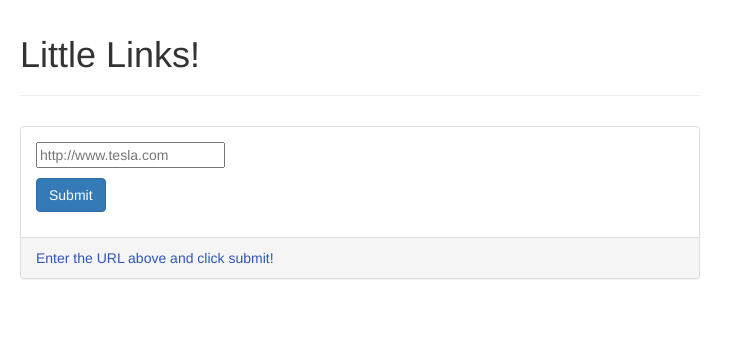
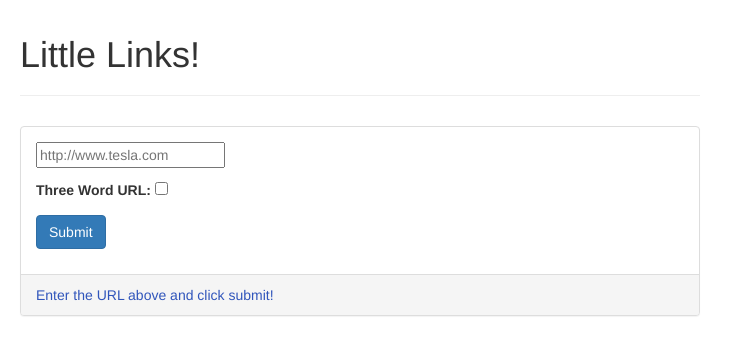
Before and after one commit to Jarbton/littlelinks-urlshortener, a Django app: page / in a window 1280 px wide. Shown: the top 355 px of the page, without its empty margins (0-743 px from the left). Run offline with Django 3.2, Linux system fonts and the light colour scheme; some libraries are stand-ins or nearby versions.

Commit message:
Alterations and Improvements
- New class based IndexView.
- Added toggle for three word address.
- Added validation for URLs.
- Removed unecessary 'makeshorter' function.
- Added link style formatting for generated URL.

```diff
--- a/shorturl/littlelinksite/forms.py
+++ b/shorturl/littlelinksite/forms.py
@@ -7,9 +7,14 @@ class UrlForm(forms.ModelForm):
         label='',
         widget=forms.TextInput(attrs={"placeholder": "http://www.tesla.com"})
     )
+    word_url = forms.BooleanField(
+        required=False,
+        label='Three Word URL:'
+    )
 
     class Meta:
         model = Shorturl
         fields = [
-            'orig_url'
+            'orig_url',
+            'word_url'
         ]
--- a/shorturl/littlelinksite/static/littlelinksite/css/style.css
+++ b/shorturl/littlelinksite/static/littlelinksite/css/style.css
@@ -25,3 +25,7 @@ header {
     color: #3055bb;
     display: hidden;
 }
+
+.errorlist li {
+    color: #e21f1f
+}
--- a/shorturl/littlelinksite/templates/littlelinksite/index.html
+++ b/shorturl/littlelinksite/templates/littlelinksite/index.html
@@ -14,8 +14,7 @@
     <div class="panel-footer">
         <span id="url-result">
         {% if not littlelink %}Enter the URL above and click submit!{% endif %}
-        {% if littlelink %}<a href={{littlelink}}>{{littlelink}}</a>{% endif%}
-
+        {% if littlelink %}<a href={{littlelink}}>{{littlelink}}</a>{% endif %}
         </span>
     </div>
 </div>
--- a/shorturl/littlelinksite/urls.py
+++ b/shorturl/littlelinksite/urls.py
@@ -3,7 +3,6 @@ from django.urls import path, re_path
 from . import views
 
 urlpatterns = [
-    path('', views.index, name='index'),
-    re_path(r'^(?P<new_url_id>\w{6})$', views.redirect_original, name='redirectoriginal'),
-    re_path(r'^makeshort/$', views.shorten_url, name='shortenurl'),
+    path('', views.IndexView.as_view() ),
+    re_path(r'^(?P<new_url_id>[-\w]+)$', views.redirect_original, name='redirectoriginal')
 ]
--- a/shorturl/littlelinksite/views.py
+++ b/shorturl/littlelinksite/views.py
@@ -2,50 +2,55 @@ from django.shortcuts import render_to_response, get_object_or_404, render
 from django.http import HttpResponseRedirect, HttpResponse
 from django.conf import settings
 from django.template.context_processors import csrf
+from django.views import View
 from urllib.parse import urlparse
 from .forms import UrlForm
-import random, string, json, requests, re
+
+import urllib.request
+import random, string, json, re
 
 from littlelinksite.models import Shorturl
 
 
-def index(request):
-    form = UrlForm(request.POST or None)
+class IndexView(View):
+    template_name = 'littlelinksite/index.html'
+    form_class = UrlForm
 
-    context = {
-        'form' : form
-    }
+    def get(self, request):
+        form = self.form_class
 
-    if form.is_valid():
-        new_url_id = get_new_url()
-        url = form.cleaned_data['orig_url']
-        b = Shorturl(orig_url=url, new_url_id=new_url_id)
-        b.save()
+        context = {'form' : form}
 
-        output_url = settings.SITE_URL + "/" + new_url_id
+        return render(request, self.template_name, context)
 
-        context["littlelink"] = output_url
+    def post(self, request):
+        form_class = self.form_class
+        form = form_class(request.POST)
 
-    return render(request, "littlelinksite/index.html", context)
+        context = { 'form' : form }
+
+        if form.is_valid():
+            word_url_bool = form.cleaned_data['word_url']
+            if word_url_bool:
+                new_url_id = get_new_word_url()
+            else:
+                new_url_id = get_new_url()
+
+            url = form.cleaned_data['orig_url']
+            b = Shorturl(orig_url=url, new_url_id=new_url_id)
+            b.save()
+
+            output_url = settings.SITE_URL + "/" + new_url_id
+
+            context["littlelink"] = output_url
+
+        return render(request, self.template_name, context)
 
 def redirect_original(request, new_url_id):
     url = get_object_or_404(Shorturl, pk=new_url_id)
     url.no_clicks += 1
     url.save()
     return HttpResponseRedirect(url.orig_url)
-
-def shorten_url(request):
-    url = request.POST.get("url", '')
-    if not (url == ''):
-        if check_url(url):
-            new_url_id = get_new_url()
-            b = Shorturl(orig_url=url, new_url_id=new_url_id)
-            b.save()
-
-            response_data = {}
-            response_data['url'] = settings.SITE_URL + "/" + new_url_id
-            return HttpResponse(json.dumps(response_data), content_type="application/json")
-    return HttpResponse(json.dumps({"error": "error occurs"}), content_type="application/json")
 
 def get_new_url():
     length = 6
@@ -57,18 +62,42 @@ def get_new_url():
         except:
             return new_url_id
 
-# Get new URL for three word address
-# def get_new_url():
-#     length = 3
-#     # word_site = "http://svnweb.freebsd.org/csrg/share/dict/words?view=co&content-type=text/plain"
-#     # response = requests.get(word_site)
-#     # words = response.content.splitlines()
-#     # words = str(words)
-#     words = ("rsk", "orbital", "tesla", "space", "mickey")
+def get_new_word_url():
+    length = 3
+    word_url = "http://svnweb.freebsd.org/csrg/share/dict/words?view=co&content-type=text/plain"
+    response = urllib.request.urlopen(word_url)
+    long_txt = response.read().decode()
+    words = long_txt.splitlines()
 
-#     while True:
-#         new_url_id = ''.join(random.choice(words) for x in range(length))
-#         try:
-#             temp = Shorturl.objects.get(pk=new_url_id)
-#         except:
-#             return new_url_id
+    # words = ("rsk", "orbital", "tesla", "space", "mickey")
+
+    new_url_id = ''
+    while True:
+        for x in range(length):
+            new_url_id = new_url_id + random.choice(words)
+            if x < length - 1:
+                new_url_id = new_url_id + "-"
+        try:
+            temp = Shorturl.objects.get(pk=new_url_id)
+        except:
+            return new_url_id
+
+
+# def index(request):
+#     form = UrlForm(request.POST or None)
+
+#     context = {
+#         'form' : form
+#     }
+
+#     if form.is_valid():
+#         new_url_id = get_new_url()
+#         url = form.cleaned_data['orig_url']
+#         b = Shorturl(orig_url=url, new_url_id=new_url_id)
+#         b.save()
+
+#         output_url = settings.SITE_URL + "/" + new_url_id
+
+#         context["littlelink"] = output_url
+
+#     return render(request, "littlelinksite/index.html", context)
```
Also changed, not shown: shorturl/db.sqlite3.
